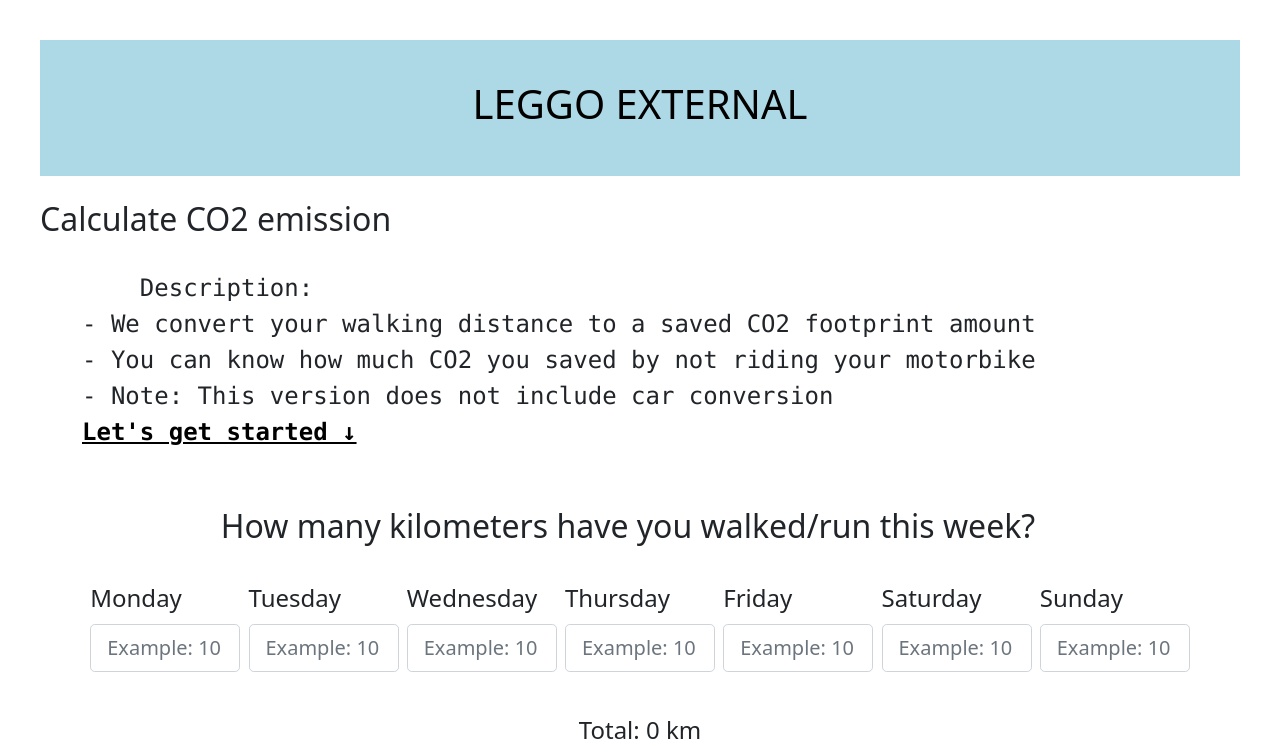
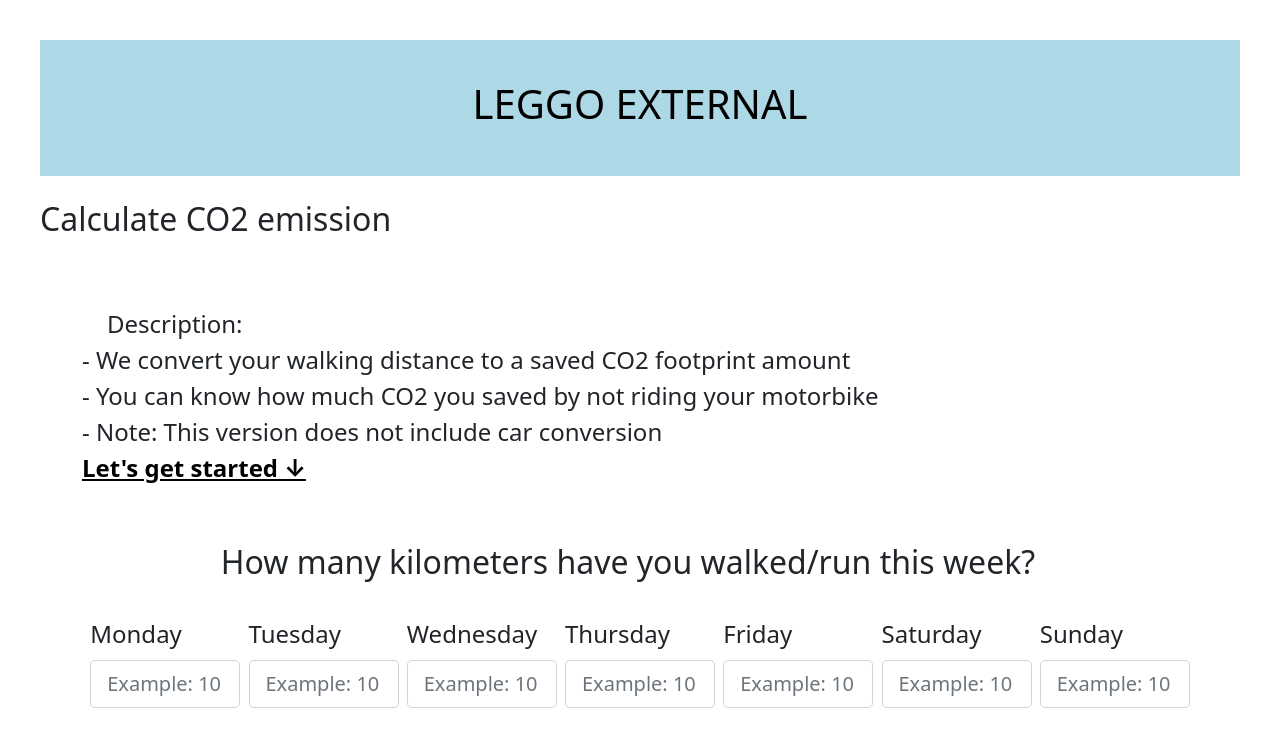
Before and after one commit to pongnatel/Leggo, a plain HTML site: page index.html in a window 1280 px wide. Shown: the top 752 px of the page. Drawn offline with nearby package versions, Linux system fonts and the light colour scheme.

Commit message:
Update index.html

```diff
--- a/index.html
+++ b/index.html
@@ -25,13 +25,13 @@
 
     <div class="container">
         <div class="row">
-            <pre class="col desc" style="white-space: pre-wrap; text-align: left;">
+            <p class="col desc" style="white-space: pre-wrap; text-align: left;">
     Description:
 - We convert your walking distance to a saved CO2 footprint amount
 - You can know how much CO2 you saved by not riding your motorbike
 - Note: This version does not include car conversion
 <a href="#title" style="font-weight: bold; color: black;">Let's get started ↓</a>
-            </pre>
+            </p>
         </div>
 
         <div class="row">
```
